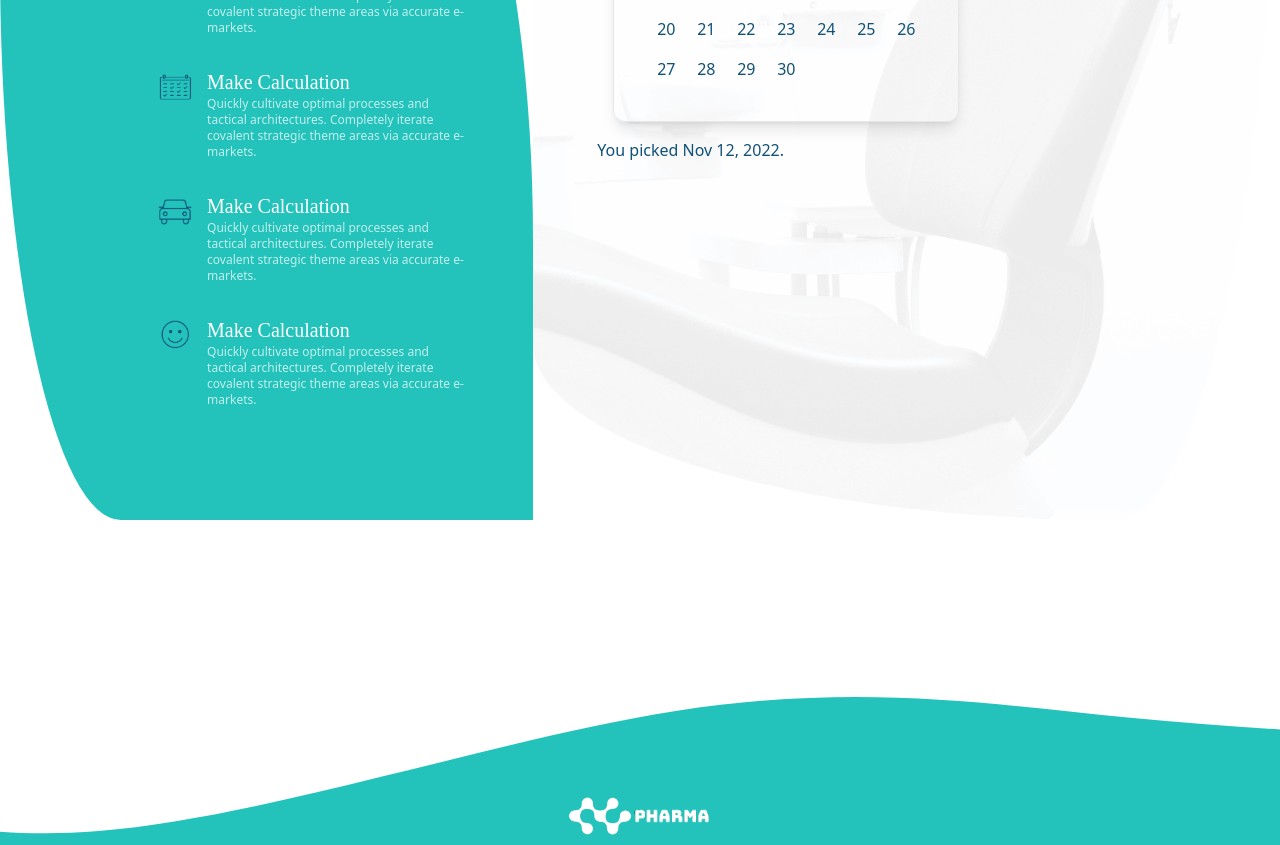
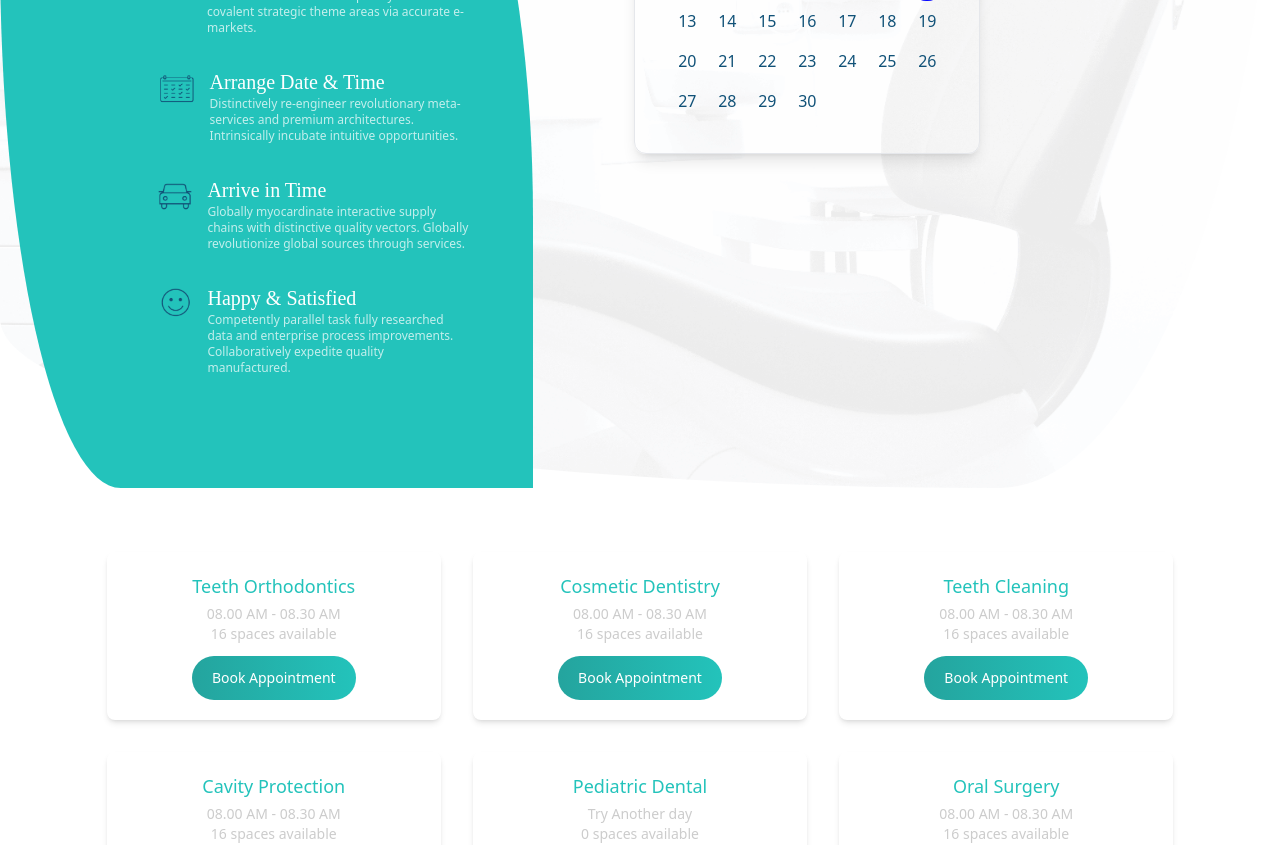
Before and after one commit to mickeymaruf/pharma, a React (Vite) app: page /appointment in a window 1280 px wide. Shown: the part 380-1225 px from the top of the page. Built offline with nearby package versions, Linux system fonts and the light colour scheme.

Commit message:
book appointment modal added

```diff
--- /dev/null
+++ b/appointments.json
@@ -0,0 +1,117 @@
+[
+    {
+        "_id": 1,
+        "name": "Teeth Orthodontics",
+        "slots": [
+            "08.00 AM - 08.30 AM",
+            "08.30 AM - 09.00 AM",
+            "09.00 AM - 9.30 AM",
+            "09.30 AM - 10.00 AM",
+            "10.00 AM - 10.30 AM",
+            "10.30 AM - 11.00 AM",
+            "11.00 AM - 11.30 AM",
+            "11.30 AM - 12.00 AM",
+            "1.00 PM - 1.30 PM",
+            "1.30 PM - 2.00 PM",
+            "2.00 PM - 2.30 PM",
+            "2.30 PM - 3.00 PM",
+            "3.00 PM - 3.30 PM",
+            "3.30 PM - 4.00 PM",
+            "4.00 PM - 4.30 PM",
+            "4.30 PM - 5.00 PM"
+        ]
+    },
+    {
+        "_id": 2,
+        "name": "Cosmetic Dentistry",
+        "slots": [
+            "08.00 AM - 08.30 AM",
+            "08.30 AM - 09.00 AM",
+            "09.00 AM - 9.30 AM",
+            "09.30 AM - 10.00 AM",
+            "10.00 AM - 10.30 AM",
+            "10.30 AM - 11.00 AM",
+            "11.00 AM - 11.30 AM",
+            "11.30 AM - 12.00 AM",
+            "1.00 PM - 1.30 PM",
+            "1.30 PM - 2.00 PM",
+            "2.00 PM - 2.30 PM",
+            "2.30 PM - 3.00 PM",
+            "3.00 PM - 3.30 PM",
+            "3.30 PM - 4.00 PM",
+            "4.00 PM - 4.30 PM",
+            "4.30 PM - 5.00 PM"
+        ]
+    },
+    {
+        "_id": 3,
+        "name": "Teeth Cleaning",
+        "slots": [
+            "08.00 AM - 08.30 AM",
+            "08.30 AM - 09.00 AM",
+            "09.00 AM - 9.30 AM",
+            "09.30 AM - 10.00 AM",
+            "10.00 AM - 10.30 AM",
+            "10.30 AM - 11.00 AM",
+            "11.00 AM - 11.30 AM",
+            "11.30 AM - 12.00 AM",
+            "1.00 PM - 1.30 PM",
+            "1.30 PM - 2.00 PM",
+            "2.00 PM - 2.30 PM",
+            "2.30 PM - 3.00 PM",
+            "3.00 PM - 3.30 PM",
+            "3.30 PM - 4.00 PM",
+            "4.00 PM - 4.30 PM",
+            "4.30 PM - 5.00 PM"
+        ]
+    },
+    {
+        "_id": 4,
+        "name": "Cavity Protection",
+        "slots": [
+            "08.00 AM - 08.30 AM",
+            "08.30 AM - 09.00 AM",
+            "09.00 AM - 9.30 AM",
+            "09.30 AM - 10.00 AM",
+            "10.00 AM - 10.30 AM",
+            "10.30 AM - 11.00 AM",
+            "11.00 AM - 11.30 AM",
+            "11.30 AM - 12.00 AM",
+            "1.00 PM - 1.30 PM",
+            "1.30 PM - 2.00 PM",
+            "2.00 PM - 2.30 PM",
+            "2.30 PM - 3.00 PM",
+            "3.00 PM - 3.30 PM",
+            "3.30 PM - 4.00 PM",
+            "4.00 PM - 4.30 PM",
+            "4.30 PM - 5.00 PM"
+        ]
+    },
+    {
+        "_id": 5,
+        "name": "Pediatric Dental",
+        "slots": []
+    },
+    {
+        "_id": 6,
+        "name": "Oral Surgery",
+        "slots": [
+            "08.00 AM - 08.30 AM",
+            "08.30 AM - 09.00 AM",
+            "09.00 AM - 9.30 AM",
+            "09.30 AM - 10.00 AM",
+            "10.00 AM - 10.30 AM",
+            "10.30 AM - 11.00 AM",
+            "11.00 AM - 11.30 AM",
+            "11.30 AM - 12.00 AM",
+            "1.00 PM - 1.30 PM",
+            "1.30 PM - 2.00 PM",
+            "2.00 PM - 2.30 PM",
+            "2.30 PM - 3.00 PM",
+            "3.00 PM - 3.30 PM",
+            "3.30 PM - 4.00 PM",
+            "4.00 PM - 4.30 PM",
+            "4.30 PM - 5.00 PM"
+        ]
+    }
+]
--- /dev/null
+++ b/src/components/Appointment/AppointCard.jsx
@@ -0,0 +1,18 @@
+import React from 'react';
+
+const AppointCard = ({ appointment, setAppointment }) => {
+    const { _id, name, slots } = appointment;
+    return (
+        <div
+            key={_id}
+            className='shadow-md px-12 py-5 rounded-lg text-center'
+        >
+            <h4 className='text-lg font-medium text-primary mb-1'>{name}</h4>
+            <p className='text-sm'>{slots.length ? slots[0] : "Try Another day"}</p>
+            <p className='text-sm mb-2'>{slots.length} spaces available</p>
+            <label onClick={() => setAppointment(appointment)} htmlFor="BookAppointModal" className="inline-block btn-primary text-white py-3 mt-1 font-medium">Book Appointment</label>
+        </div>
+    );
+};
+
+export default AppointCard;
--- a/src/components/Appointment/Appointment.jsx
+++ b/src/components/Appointment/Appointment.jsx
@@ -1,4 +1,4 @@
-import React, { useState } from 'react';
+import React, { useState, useEffect } from 'react';
 import clock from '../../assets/clock.png'
 import calendar from '../../assets/calendar.png'
 import car from '../../assets/car.png'
@@ -6,40 +6,59 @@ import smile from '../../assets/smile.png'
 import chairBg from '../../assets/chairBg.png'
 import { format } from 'date-fns';
 import { DayPicker } from 'react-day-picker';
+import BookAppointModal from './BookAppointModal';
+import AppointCard from './AppointCard';
 
 const appointmentSteps = [
     {
         _id: 1,
-        name: "Make Calculation",
+        name: "Check Available Time",
         desc: "Quickly cultivate optimal processes and tactical architectures. Completely iterate covalent strategic theme areas via accurate e-markets.",
         image: clock
     },
     {
         _id: 2,
-        name: "Make Calculation",
-        desc: "Quickly cultivate optimal processes and tactical architectures. Completely iterate covalent strategic theme areas via accurate e-markets.",
+        name: "Arrange Date & Time",
+        desc: "Distinctively re-engineer revolutionary meta-services and premium architectures. Intrinsically incubate intuitive opportunities.",
         image: calendar
     },
     {
         _id: 3,
-        name: "Make Calculation",
-        desc: "Quickly cultivate optimal processes and tactical architectures. Completely iterate covalent strategic theme areas via accurate e-markets.",
+        name: "Arrive in Time",
+        desc: "Globally myocardinate interactive supply chains with distinctive quality vectors. Globally revolutionize global sources through services.",
         image: car
     },
     {
         _id: 4,
-        name: "Make Calculation",
-        desc: "Quickly cultivate optimal processes and tactical architectures. Completely iterate covalent strategic theme areas via accurate e-markets.",
+        name: "Happy & Satisfied",
+        desc: "Competently parallel task fully researched data and enterprise process improvements. Collaboratively expedite quality manufactured.",
         image: smile
     }
 ]
 
 const Appointment = () => {
     const [selectedDate, setSelectedDate] = useState(new Date());
+    const [appointments, setAppointments] = useState([]);
+    const [appointment, setAppointment] = useState(null);
+
+    useEffect(() => {
+        fetch('appointments.json')
+            .then(res => res.json())
+            .then(data => setAppointments(data))
+    }, [])
 
     return (
-        <section className='text-secondary mt-[60px] grid grid-cols-12'>
-            <div className='bg-primary col-span-5 py-20 pr-16' style={{borderRadius: '100% 50% 66% 34% / 0% 100% 0% 100%'}}>
+        <section>
+            <div className='text-secondary mt-[60px] grid grid-cols-12 items-start'
+                style={{
+                    background: `url(${chairBg})`,
+                    backgroundRepeat: "no-repeat",
+                    backgroundSize: "cover",
+                    backgroundPosition: "right",
+                    borderRadius: "0% 100% 22% 78% / 79% 0% 100% 21% "
+                }}
+            >
+                <div className='bg-primary col-span-5 py-20 pr-16' style={{ borderRadius: '100% 50% 66% 34% / 0% 100% 0% 100%' }}>
                     <div className='w-4/6 ml-auto text-white'>
                         <h4 className='text-3xl text-secondary font-playfair'>Calculate your</h4>
                         <h1 className='text-5xl font-bold font-playfair'>Doctor Costs</h1>
@@ -65,23 +84,36 @@ const Appointment = () => {
 
                     </div>
                 </div>
-            <div
-                className='col-span-7 pt-20 pl-16'
-                style={{
-                    background: `url(${chairBg})`,
-                    backgroundRepeat: "no-repeat",
-                    backgroundSize: "cover",
-                    backgroundPosition: "right",
-                    borderRadius: "0% 100% 22% 78% / 79% 0% 100% 21% "
-                }}
-            >
+                <div className='col-span-7 pt-28 pl-16'>
+                    <div className='w-11/12'>
+                        <div className='flex items-center justify-evenly'>
                             <DayPicker
                                 className='shadow-lg inline-block p-8 border rounded-xl'
                                 mode="single"
                                 selected={selectedDate}
                                 onSelect={setSelectedDate}
                             />
-                <p>You picked {format(selectedDate, 'PP')}.</p>
+                            <p className='text-center'>You picked <strong>{format(selectedDate, 'PP')}</strong></p>
+                        </div>
+
+                    </div>
+                </div>
+            </div>
+            <div className='w-10/12 mx-auto pt-16 grid grid-cols-3 gap-8'>
+                {
+                    appointments.map(appointment => <AppointCard
+                        key={appointment._id}
+                        appointment={appointment}
+                        setAppointment={setAppointment}
+                    />)
+                }
+                {
+                    appointment &&
+                    <BookAppointModal
+                        appointment={appointment}
+                        selectedDate={selectedDate}
+                    />
+                }
             </div>
         </section>
     );
--- /dev/null
+++ b/src/components/Appointment/BookAppointModal.jsx
@@ -0,0 +1,31 @@
+import React from 'react';
+import { format } from 'date-fns';
+
+const BookAppointModal = ({ appointment, selectedDate }) => {
+    const { name, slots } = appointment;
+    return (
+        <div className='text-secondary'>
+            <input type="checkbox" id="BookAppointModal" className="modal-toggle" />
+            <div className="modal">
+                <div className="modal-box relative">
+                    <label htmlFor="BookAppointModal" className="btn btn-sm btn-circle absolute right-2 top-2">✕</label>
+                    <h3 className="text-lg font-bold mb-4">{name}</h3>
+                    <form className='grid gap-3'>
+                        <input type="text" className="input w-full bg-gray-200" defaultValue={format(selectedDate, 'PP')} readOnly />
+                        <select className="select border outline-0 border-[#1152783b] rounded-lg select-md w-full">
+                            {
+                                slots.map(slot => <option key={slot._id}>{slot}</option>)
+                            }
+                        </select>
+                        <input type="text" placeholder="Type here" className="input border-[#1152783b] w-full" />
+                        <input type="text" placeholder="Type here" className="input border-[#1152783b] w-full" />
+                        <input type="text" placeholder="Type here" className="input border-[#1152783b] w-full" />
+                        <input className='block w-full btn-secondary py-3 font-medium' type="submit" value="Submit" />
+                    </form>
+                </div>
+            </div>
+        </div>
+    );
+};
+
+export default BookAppointModal;
--- a/src/components/Home/Carousel.jsx
+++ b/src/components/Home/Carousel.jsx
@@ -49,7 +49,7 @@ const Carousel = () => {
                         <h1 className='text-6xl font-bold'>Great Care</h1>
                         <small className='block w-[48%] mt-3'>Cultivate one to one customer service with robust ideas. Dynamically innovate resource leveling customer service for state of the art customer service.</small>
                         <div className='mt-8'>
-                            <button className='btn-theme mr-3 py-3 px-6'>View Our Services</button>
+                            <button className='btn-secondary mr-3 py-3 px-6'>View Our Services</button>
                             <button className='btn-white py-3 px-6'>Denticare solutions</button>
                         </div>
                     </div>
--- a/src/components/Home/GetAQuote.jsx
+++ b/src/components/Home/GetAQuote.jsx
@@ -23,7 +23,7 @@ const GetAQuote = () => {
                     </p>
                     <div className='my-6 flex gap-3 mb-10'>
                         <input type="email" placeholder="Type here" className="input input-bordered w-full rounded-full max-w-xs" />
-                        <button className='btn-theme'>Subscribe Now</button>
+                        <button className='btn-secondary'>Subscribe Now</button>
                     </div>
                     <p className="text-xs">
                         By subscribing to our newsletter, you accept enterprise-wide strategic theme areas with functionalized infrastructures.
--- a/src/components/Home/Home.jsx
+++ b/src/components/Home/Home.jsx
@@ -2,6 +2,7 @@ import React from 'react';
 import Carousel from './Carousel';
 import GetAQuote from './GetAQuote';
 import Services from './Services';
+import Testimonials from './Testimonials';
 
 const Home = () => {
 
@@ -10,6 +11,7 @@ const Home = () => {
             <Carousel />
             <Services />
             <GetAQuote />
+            <Testimonials />
         </div>
     );
 };
--- /dev/null
+++ b/src/components/Home/Testimonials.jsx
@@ -0,0 +1,35 @@
+import React from 'react';
+import user1 from '../../assets/reviews/avatar1.jpg'
+
+const Testimonials = () => {
+    return (
+        <div className='w-10/12 mx-auto text-center text-secondary my-20'>
+            <h1 className='text-5xl font-playfair mb-2'>Sweet Dental Experience</h1>
+            <p className='text-sm'>Completely synthesize principle-centered information after ethical communities. Efficiently <br /> innovate open-source infrastructures via inexpensive materials.</p>
+            <div className='grid grid-cols-4 gap-6 mt-10'>
+                <div className='bg-secondary text-white p-10 rounded-lg'>
+                    <img className='mx-auto w-28 rounded-full' src={user1} alt="" />
+                    <h3 className='text-xl font-playfair my-2'>Best dentist in town!</h3>
+                    <p className='text-xs'>Holistically generate open-source applications through bleeding-edge sources supply just in time.</p>
+                </div>
+                <div className='bg-secondary text-white p-10 rounded-lg'>
+                    <img className='mx-auto w-28 rounded-full' src={user1} alt="" />
+                    <h3 className='text-xl font-playfair my-2'>Best dentist in town!</h3>
+                    <p className='text-xs'>Holistically generate open-source applications through bleeding-edge sources supply just in time.</p>
+                </div>
+                <div className='bg-secondary text-white p-10 rounded-lg'>
+                    <img className='mx-auto w-28 rounded-full' src={user1} alt="" />
+                    <h3 className='text-xl font-playfair my-2'>Best dentist in town!</h3>
+                    <p className='text-xs'>Holistically generate open-source applications through bleeding-edge sources supply just in time.</p>
+                </div>
+                <div className='bg-secondary text-white p-10 rounded-lg'>
+                    <img className='mx-auto w-28 rounded-full' src={user1} alt="" />
+                    <h3 className='text-xl font-playfair my-2'>Best dentist in town!</h3>
+                    <p className='text-xs'>Holistically generate open-source applications through bleeding-edge sources supply just in time.</p>
+                </div>
+            </div>
+        </div>
+    );
+};
+
+export default Testimonials;
--- a/src/components/Shared/Footer.jsx
+++ b/src/components/Shared/Footer.jsx
@@ -29,7 +29,7 @@ const Footer = () => {
                             We are a friendly team of dentists, hygienists and receptionists who work together to ensure that you receive the best treatment you require.
                         </p>
                         <p className='font-playfair text-secondary text-base mt-3'>24/7 Emergency phone</p>
-                        <a className='flex gap-2 items-center mt-3 mb-[3px]' href=""><BsTelephoneFill className='text-secondary' /> 415-205-XXX0</a>
+                        <a className='flex gap-2 items-center mt-2 mb-[3px]' href=""><BsTelephoneFill className='text-secondary' /> 415-205-XXX0</a>
                         <a className='flex gap-2 items-center' href=""><BsTelephoneFill className='text-secondary' /> 515-305-XXX0</a>
                     </div>
                     <div>
@@ -55,6 +55,7 @@ const Footer = () => {
                     <div>
                         <p className='font-playfair text-[18px] mb-4'>Working Hours</p>
                         <table>
+                            <tbody>
                                 <tr>
                                     <td>Monday</td>
                                     <td className='text-[#ffffffab]'>8AM - 9PM</td>
@@ -79,6 +80,7 @@ const Footer = () => {
                                     <td className='pr-5'>Saturday - Sunday</td>
                                     <td className='text-[#ffffffab]'>Closed</td>
                                 </tr>
+                            </tbody>
                         </table>
                     </div>
                 </footer>
--- a/src/components/Shared/Navbar.jsx
+++ b/src/components/Shared/Navbar.jsx
@@ -38,7 +38,7 @@ const Navbar = () => {
                     <Link to="/"><li className={`hover:bg-white p-3 rounded hover:text-primary cursor-pointer ${location.pathname !== "/" && "text-secondary"}`}>Home</li></Link>
                     <Link to="/appointment"><li className={`hover:bg-white p-3 rounded hover:text-primary cursor-pointer ${location.pathname !== "/" && "text-secondary"}`}>Appointment</li></Link>
                     <Link to="/"><li className={`hover:bg-white p-3 rounded hover:text-primary cursor-pointer ${location.pathname !== "/" && "text-secondary"}`}>Contact</li></Link>
-                    <li><button className='btn-theme text-white'>Get Started</button></li>
+                    <li><button className='btn-secondary text-white'>Get Started</button></li>
                 </ul>
             </nav>
         </header>
--- a/src/styles/App.css
+++ b/src/styles/App.css
@@ -1,4 +1,8 @@
-.btn-theme {
+.btn-primary {
+    @apply bg-gradient-to-r from-[#24a49e] to-[#23C3BB] rounded-full px-5 py-2 text-sm;
+}
+
+.btn-secondary {
     @apply bg-gradient-to-r from-[#154867] to-[#115278] rounded-full px-5 py-2 text-sm;
 }
 
```
Also changed, not shown: src/assets/reviews/avatar1.jpg (added). Lines whose indentation alone changed are shown as unchanged.
